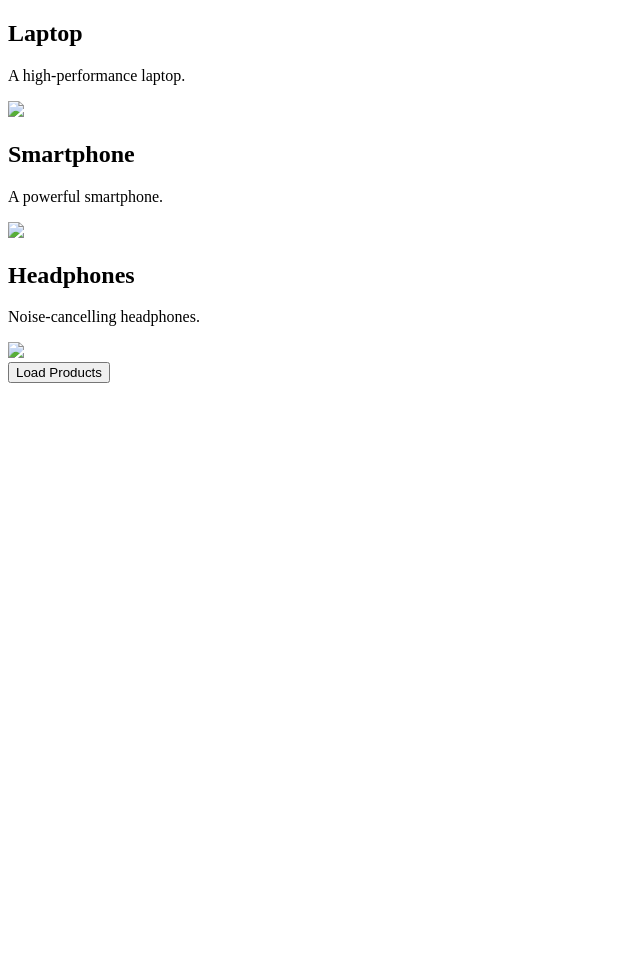
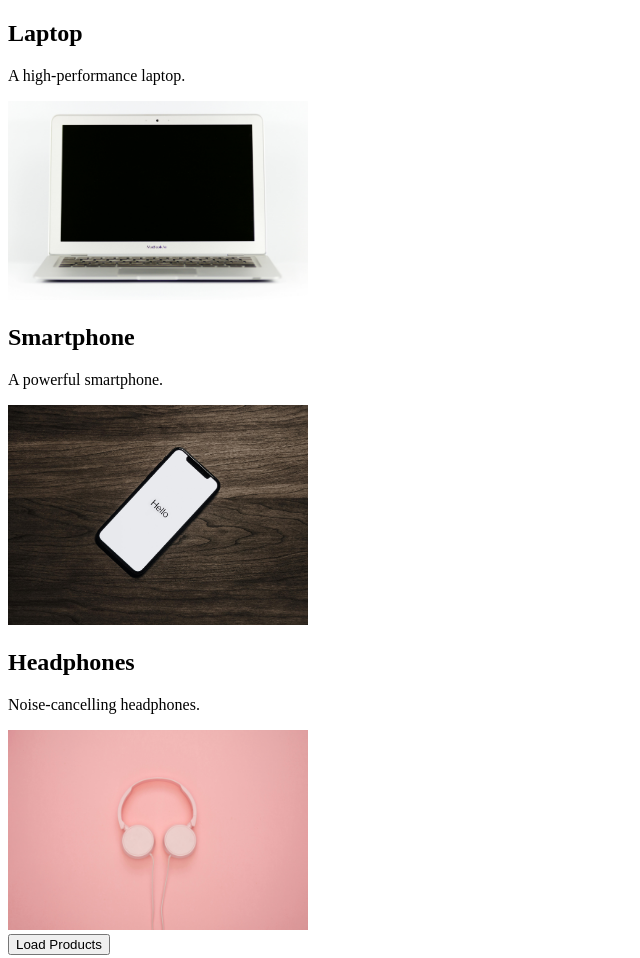
Before and after one commit to mstyles1/Assignments, a plain HTML site: page Assignment-3/index.html in a window 1280 px wide. Shown: the whole page, without its empty margins (0-640 px from the left). Before the commit the page ends 800 px from the top, so only its background shows below. Drawn offline with Linux system fonts and the light colour scheme.

Commit message:
Assignment 3

```diff
--- a/Assignment-3/index.html
+++ b/Assignment-3/index.html
@@ -4,6 +4,7 @@
     <meta charset="UTF-8">
     <meta name="viewport" content="width=device-width, initial-scale=1.0">
     <title>Javascript and DOM</title>
+    <link rel="stylesheet" href="./style.css">
 </head>
 <body>
     <header></header>
--- a/Assignment-3/index.js
+++ b/Assignment-3/index.js
@@ -3,17 +3,17 @@ let products = [
         name: "Laptop",
         price: 999.99,
         description: "A high-performance laptop.",
-        image: "laptop.jpeg"},
+        image: "laptop.jpg" },
     {
         name: "Smartphone",
         price: 599.99,
         description: "A powerful smartphone.",
-        image: "smartphone.jpeg"},
+        image: "smartphone.jpg" },
     {
         name: "Headphones",
         price: 199.99,
         description: "Noise-cancelling headphones.",
-        image: "headphones.jpeg", }
+        image: "headphones.jpg" }
 ];
 
 for (let i = 0 ; i<products.length; i++) {
--- /dev/null
+++ b/Assignment-3/style.css
@@ -0,0 +1,5 @@
+#productList {
+    img{
+        width: 300px;
+    }
+}
```
